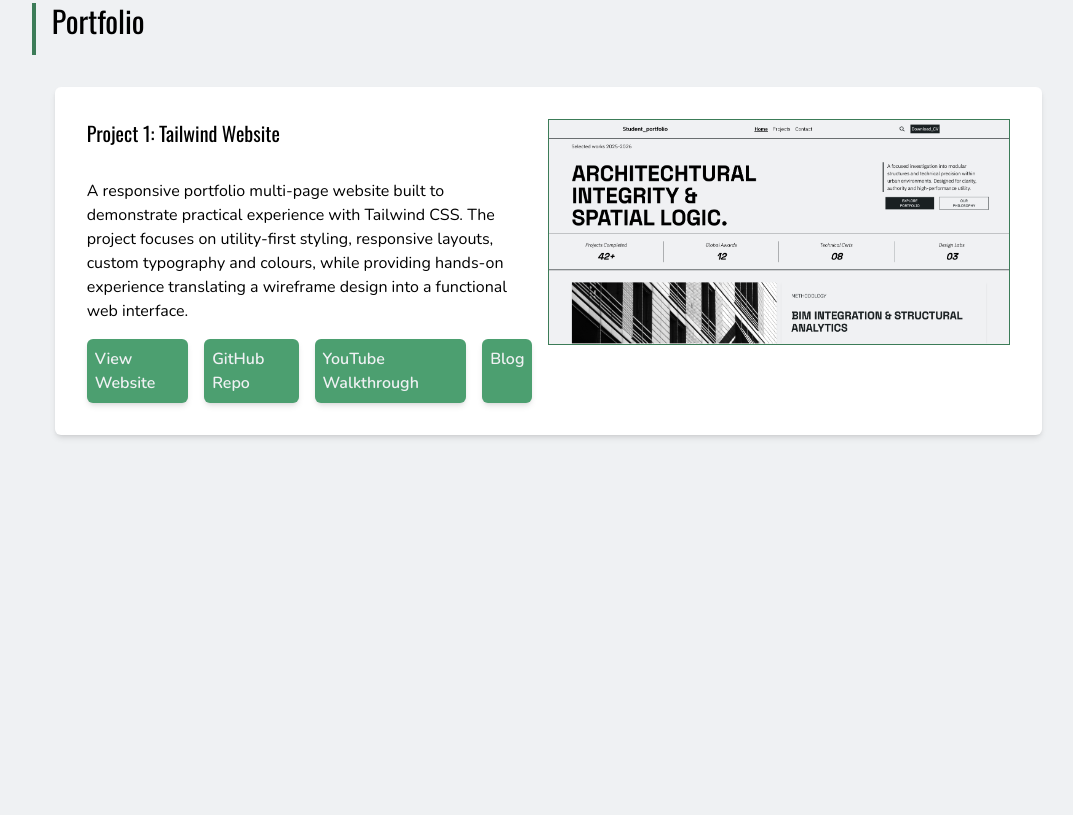
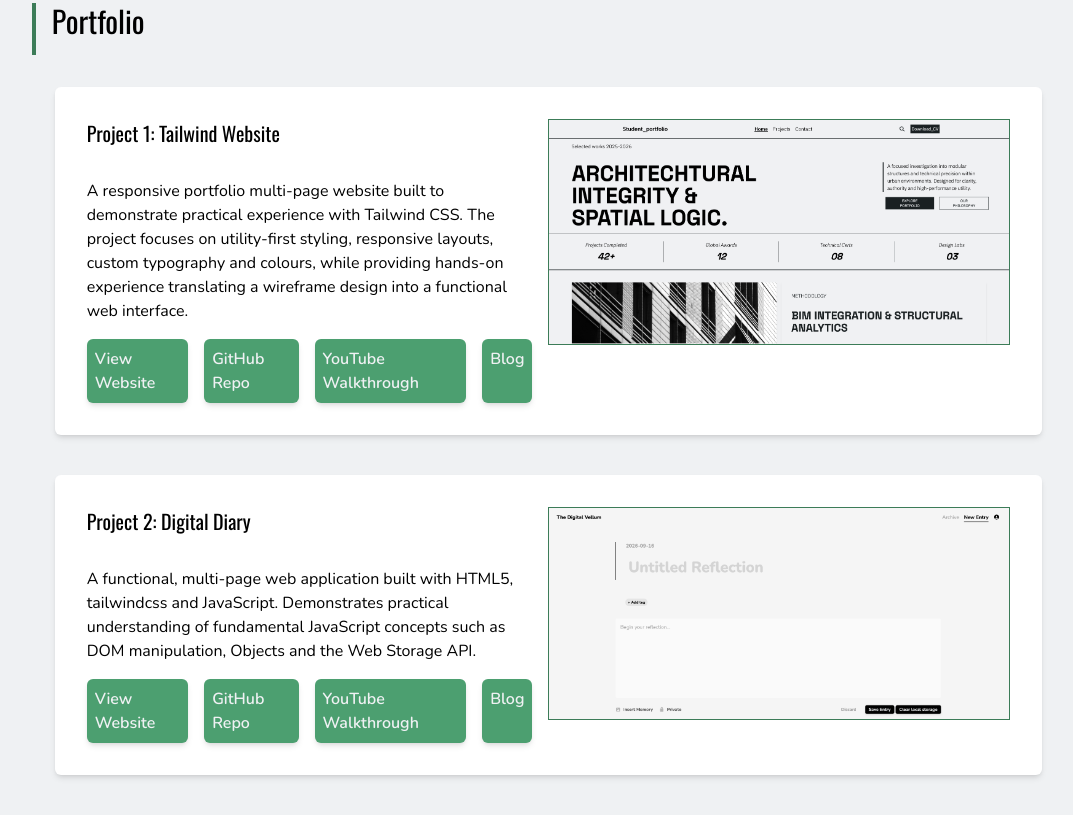
Before and after one commit to jamietomlinson312-blip/my-portfolio-website, a website: page index.html in a window 1280 px wide. Shown: the part 1065-1880 px from the top of the page, without its empty margins (183-1256 px from the left). Before the commit the page ends 1540 px from the top, so only its background shows below. Drawn offline with nearby package versions, Linux system fonts and the light colour scheme.

Commit message:
Added link to project 2 YouTube walkthrough

```diff
--- a/index.html
+++ b/index.html
@@ -136,7 +136,7 @@
             </div>
 
             <!-- Project 1 -->
-            <div class=" p-8 flex gap-4 justify-between items-start max-w-9/10 mx-auto rounded-md shadow-md bg-White">
+            <div class=" p-8 flex gap-4 justify-between items-start max-w-9/10 mx-auto mb-10 rounded-md shadow-md bg-White">
                 <div class="flex flex-col gap-4">
                     <h1 class="font-oswald text-xl mb-4">Project 1: Tailwind Website</h1>
                     <p class="text-base font-light">A responsive portfolio multi-page website built to demonstrate practical experience with Tailwind CSS.
@@ -156,9 +156,28 @@
                 </div>
                 <img src="./assets/images/Screenshot 2026-07-17 at 09.51.16.png" class="max-w-1/2 border-1 border-Turf-Green">
             </div>
+
+            <!-- Project 2 -->
+            <div class=" p-8 flex gap-4 justify-between items-start max-w-9/10 mx-auto rounded-md shadow-md bg-White">
+                <div class="flex flex-col gap-4">
+                    <h1 class="font-oswald text-xl mb-4">Project 2: Digital Diary</h1>
+                    <p class="text-base font-light">A functional, multi-page web application built with HTML5, tailwindcss and JavaScript. Demonstrates practical understanding
+                        of fundamental JavaScript concepts such as DOM manipulation, Objects and the Web Storage API.
+                    </p>
+                    <div class="flex gap-4">
+                        <a href="https://itol-vault-project.netlify.app/" target="blank" class="bg-Shamrock rounded-md shadow-md
+                         p-2 text-Platinum font-semibold transition duration-300 ease-in-out hover:bg-Turf-Green">View Website</a>
+                        <a href="https://github.com/jamietomlinson312-blip/itol-vault-project" target="blank" class="bg-Shamrock
+                        rounded-md shadow-md p-2 text-Platinum font-semibold transition duration-300 ease-in-out hover:bg-Turf-Green">GitHub Repo</a>
+                        <a href="https://youtu.be/UQzkmJZePHg" target="blank" class="bg-Shamrock
+                        rounded-md shadow-md p-2 text-Platinum font-semibold transition duration-300 ease-in-out hover:bg-Turf-Green">YouTube Walkthrough</a>
+                        <a href="https://medium.com/@jamietomlinson312/portfolio-project-2-digital-diary-5a248e167699" target="blank" class="bg-Shamrock
+                        rounded-md shadow-md p-2 text-Platinum font-semibold transition duration-300 ease-in-out hover:bg-Turf-Green">Blog</a>
+                    </div>
+                </div>
+                <img src="./assets/images/Screenshot 2026-09-16 at 12.31.42.png" class="max-w-1/2 border-1 border-Turf-Green">
+            </div>
         </section>
     </main>
-
-
 </body>
 </html>
```
Also changed, not shown: assets/images/Screenshot 2026-09-16 at 12.31.42.png (added).
